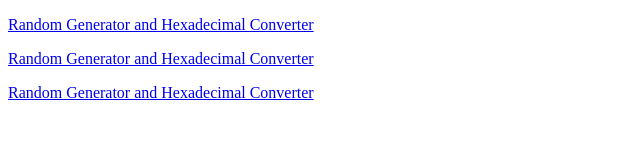
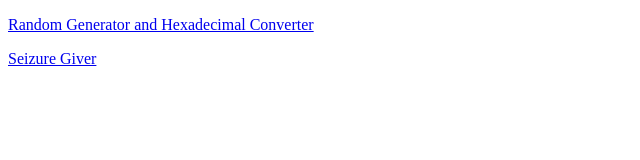
Before and after one commit to LOL-BOI-LOL/Hub, a plain HTML site: page index.html in a window 1280 px wide. Shown: the whole page, without its empty margins (0-640 px from the left). Drawn offline with Linux system fonts and the light colour scheme.

Commit message:
Update index.html

```diff
--- a/index.html
+++ b/index.html
@@ -4,7 +4,7 @@
 <title>Link Hub</title>
 <body>
 <p><a href="https://www.lol-boi-lol.github.io/Tester/">Random Generator and Hexadecimal Converter</a></p>
-<p><a href="https://www.lol-boi-lol.github.io/brain_killer/">Random Generator and Hexadecimal Converter</a></p>
-<p><a href="https://www.lol-boi-lol.github.io/Calculator/">Random Generator and Hexadecimal Converter</a></p>
+<p><a href="https://www.lol-boi-lol.github.io/brain_killer/">Seizure Giver</a></p>
+<p><a href="https://www.lol-boi-lol.github.io/Calculator/"Calculator</a></p>
 </body>
 </html>
```
